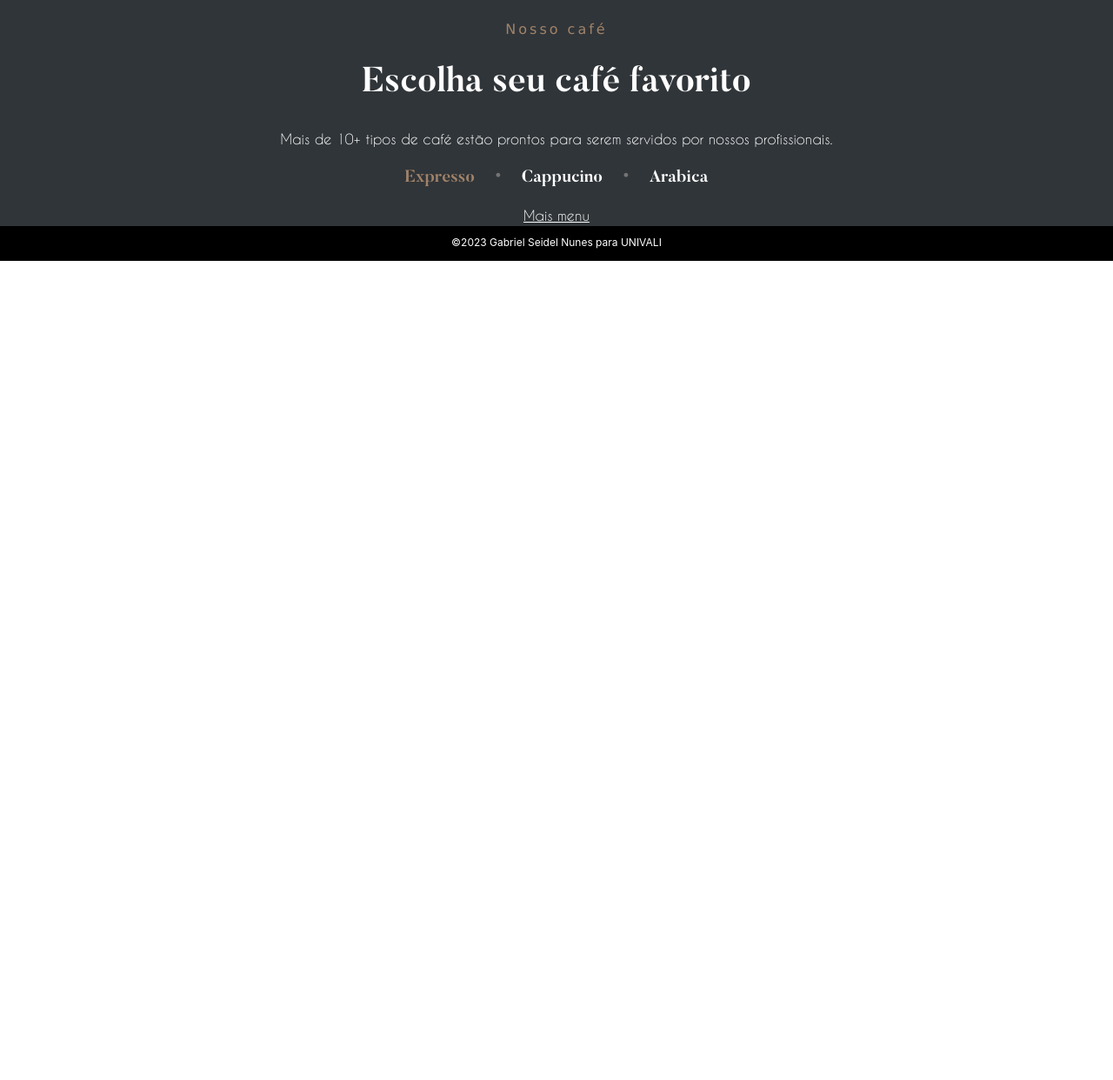
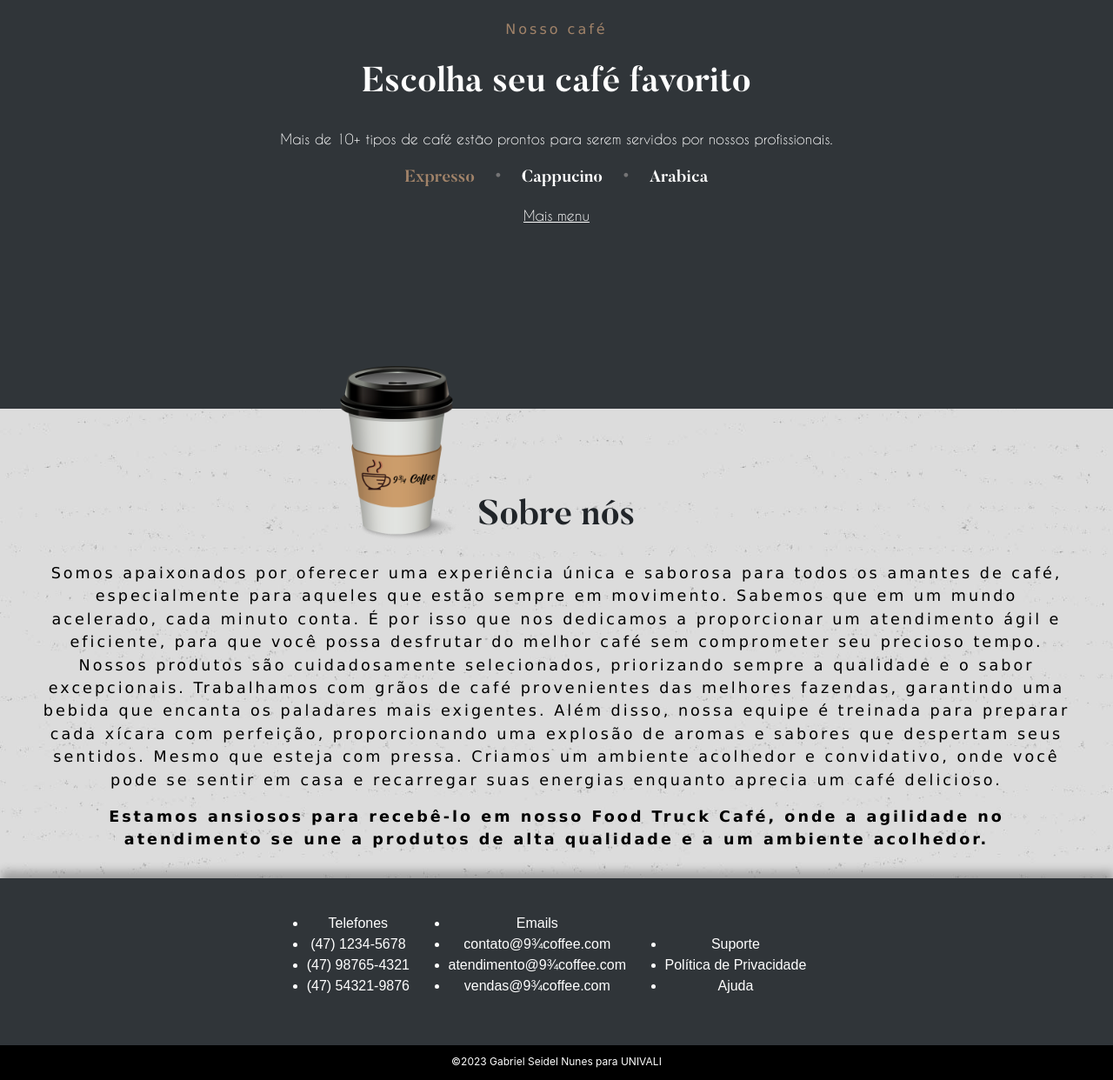
Before and after one commit to Gaseines/Lading-Page-Cafeteria, a plain HTML site: page index.html in a window 1280 px wide. Shown: the part 1446-2688 px from the top of the page at 87% size. Before the commit the page ends 1746 px from the top, so only its background shows below. Drawn offline with nearby package versions, Linux system fonts and the light colour scheme.

Commit message:
tela celular concluida

```diff
--- a/index.html
+++ b/index.html
@@ -5,6 +5,7 @@
     <meta http-equiv="X-UA-Compatible" content="IE=edge">
     <meta name="viewport" content="width=device-width, initial-scale=1.0">
     <link rel="stylesheet" href="styles/style.css">
+    <link rel="stylesheet" href="styles/mediaQuery.css">
     <link rel="preconnect" href="https://fonts.googleapis.com">
     <link rel="stylesheet" href="https://fonts.googleapis.com/css2?family=Material+Symbols+Outlined:opsz,wght,FILL,GRAD@48,400,0,0" />
     <link rel="stylesheet" href="https://stackpath.bootstrapcdn.com/bootstrap/4.1.3/css/bootstrap.min.css" integrity="sha384-MCw98/SFnGE8fJT3GXwEOngsV7Zt27NXFoaoApmYm81iuXoPkFOJwJ8ERdknLPMO" crossorigin="anonymous">
@@ -25,9 +26,9 @@
 
             <div class="container-nav">
                 <div class="nav" id="navid">
-                    <a href="#home2">Home</a>
+                    <a href="#home">Home</a>
                     <a href="">Menu</a>
-                    <a href="">Sobre</a>
+                    <a href="#sobre">Sobre</a>
                     <a href="">Contato</a>
                     <a id="number" style="font-family: 'Times New Roman', Times, serif; font-size: 1.5em;">(47) 98754-1237</a>
                 </div>
@@ -62,7 +63,7 @@
         <div class="tipo-coffee">
             <p class="name destaque-marrom">Nosso café</p>
             <h1 class="title" style="color: white;">Escolha seu café favorito</h1>
-            <p class="escrita-padrao">Mais de 10+ tipos de café estão prontos para serem servidos por nossos profissionais.</p>
+            <p class="escrita-padrao h2-2-p">Mais de 10+ tipos de café estão prontos para serem servidos por nossos profissionais.</p>
             <ul class="lista-coffee">
                 <li ><a class="opc-coffee" id="opc-coffee1" onclick="expressoClick()">Expresso</a></li>
 
@@ -78,6 +79,35 @@
 
         </div>
     </div>
+    <div id="sobre">
+        <img src="img/cop.png" alt="copo de café descartavel" class="img-sobre">
+        <h1 class="title">Sobre nós</h1>
+        <p class="name sobre-txt">Somos apaixonados por oferecer uma experiência única e saborosa para todos os amantes de café, especialmente para aqueles que estão sempre em movimento. Sabemos que em um mundo acelerado, cada minuto conta. É por isso que nos dedicamos a proporcionar um atendimento ágil e eficiente, para que você possa desfrutar do melhor café sem comprometer seu precioso tempo.
+        Nossos produtos são cuidadosamente selecionados, priorizando sempre a qualidade e o sabor excepcionais. Trabalhamos com grãos de café provenientes das melhores fazendas, garantindo uma bebida que encanta os paladares mais exigentes. Além disso, nossa equipe é treinada para preparar cada xícara com perfeição, proporcionando uma explosão de aromas e sabores que despertam seus sentidos. Mesmo que esteja com pressa. Criamos um ambiente acolhedor e convidativo, onde você pode se sentir em casa e recarregar suas energias enquanto aprecia um café delicioso.</p>
+
+            <p class="name sobre-txt sobre-txt-f">Estamos ansiosos para recebê-lo em nosso Food Truck Café, onde a agilidade no atendimento se une a produtos de alta qualidade e a um ambiente acolhedor.</p>
+    </div>
+
+    <div id="contato">
+        <ul>
+            <li class="title-list">Telefones</li>
+            <li>(47) 1234-5678</li>
+            <li>(47) 98765-4321</li>
+            <li>(47) 54321-9876</li>
+        </ul>
+        <ul>
+            <li class="title-list">Emails</li>
+            <li>contato@9¾coffee.com</li>
+            <li>atendimento@9¾coffee.com</li>
+            <li>vendas@9¾coffee.com</li>
+        </ul>
+        <ul>
+            <li class="title-list">Suporte</li>
+            <li>Política de Privacidade</li>
+            <li>Ajuda</li>
+
+        </ul>
+    </div>
 
 
     <footer><p>©2023 Gabriel Seidel Nunes para UNIVALI</p></footer>
--- /dev/null
+++ b/styles/mediaQuery.css
@@ -0,0 +1,18 @@
+@charset "UTF-8";
+
+@media screen and (min-width: 610px) {
+    #burguer{
+        display: none;
+
+    }
+
+    .nav{
+        transform: translateY(0%);
+        display: block;
+        width: 100%;
+        z-index: 9999;
+        transition: opacity 1s ease;
+        background-color: var(--cinza);
+        transition: 0.3s ease-in;
+    }
+}
--- a/styles/style.css
+++ b/styles/style.css
@@ -182,6 +182,11 @@ menu{
     text-align: center;
 }
 
+.h2-2-p{
+    padding: 0px 50px;
+
+}
+
 .p-home2{
     font-size: 1.3em;
     font-family: Verdana, Geneva, Tahoma, sans-serif;
@@ -198,7 +203,7 @@ menu{
 #home2-2{
     background-color: var(--cinza);
     width: 100%;
-
+    height: 870px;
     text-align: center;
 }
 
@@ -286,19 +291,45 @@ menu{
 
 }
 
+#sobre{
+    padding: 15px;
+    text-align: center;
+    padding-top: 100px;
+    position: relative;
+}
 
+.sobre-txt{
+    color: black;
+    font-size: 1.1em;
+    padding: 0px 30px;
+}
 
+.sobre-txt-f{
+    font-weight: bold;
+}
 
+.img-sobre{
+    width: 200px;
+    position: absolute;
+    top: -9%;
+    left: 28%;
+    z-index: 999;
+}
 
+#contato{
+    padding: 20px;
+    background-color: var(--cinza);
+    width: 100%;
+    box-shadow: 1px -8px 10px rgba(0, 0, 0, 0.281);
+    text-align: center;
+}
 
-
-
-
-
-
-
-
-
+#contato ul{
+    display: inline-block;
+    padding: 20px;
+    color: white;
+    font-family: sans-serif;
+}
 
 
 footer{
```
Also changed, not shown: img/cop.png (added).
